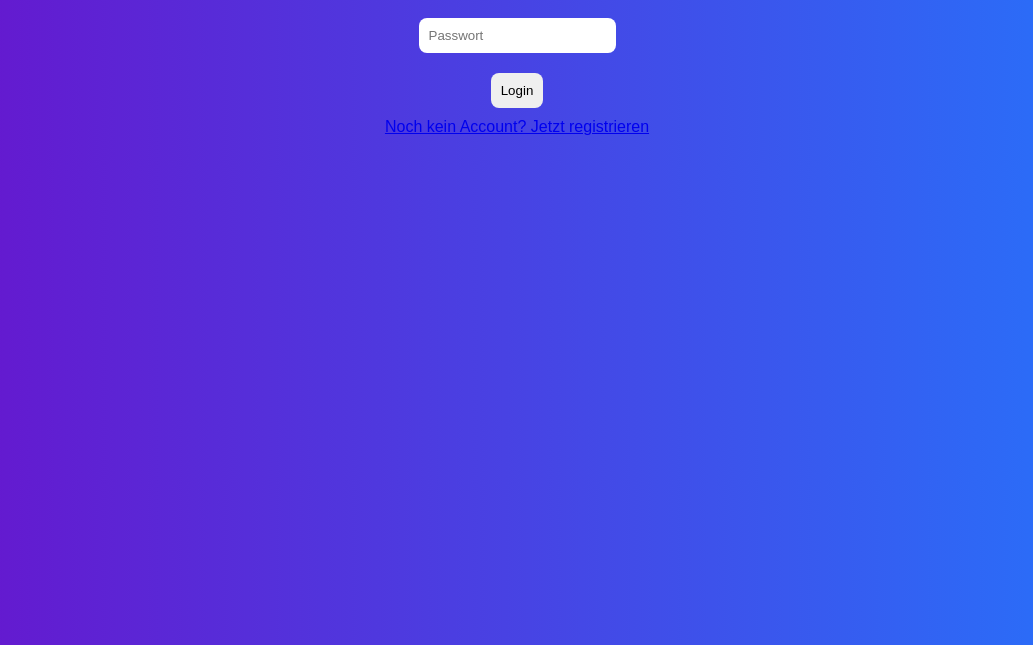
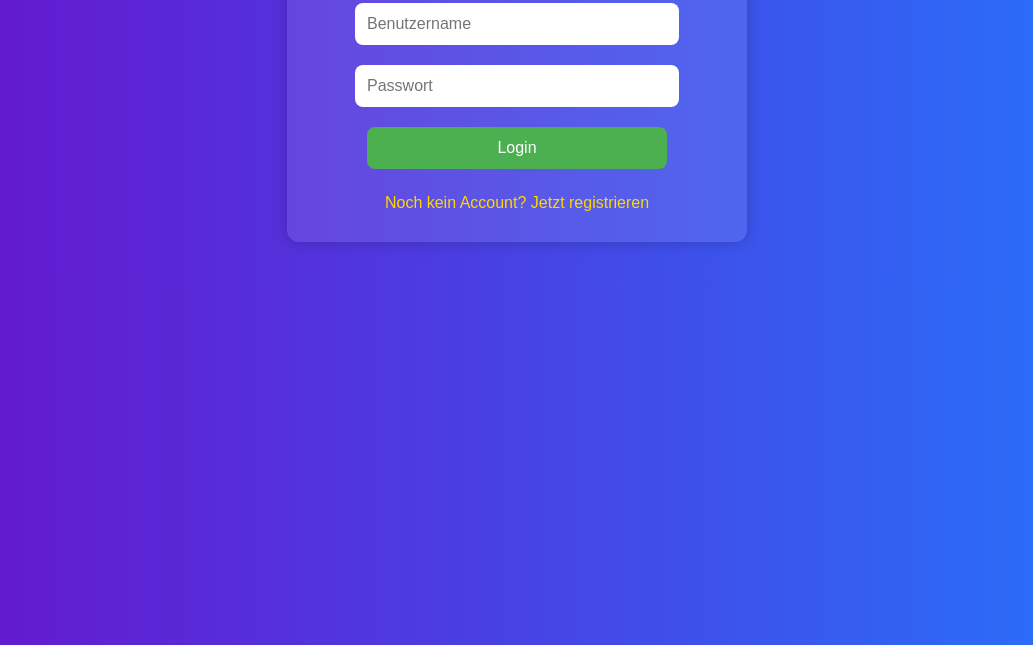
Before and after one commit to Arthi2025/2, a website: page public/login.html in a window 1280 px wide. Shown: the part 155-800 px from the top of the page, without its empty margins (123-1156 px from the left). Drawn offline with Linux system fonts and the light colour scheme.

Commit message:
Update style.css

```diff
--- a/public/css/style.css
+++ b/public/css/style.css
@@ -1,20 +1,53 @@
 body {
-  font-family: 'Arial', sans-serif;
+  font-family: Arial, sans-serif;
   background: linear-gradient(to right, #6a11cb, #2575fc);
-  color: white;
+  color: #fff;
   text-align: center;
-  padding: 20px;
+  padding: 40px 20px;
+  margin: 0;
 }
-input, button, select {
-  padding: 10px;
-  margin: 10px;
+
+.container {
+  background: rgba(255, 255, 255, 0.1);
+  padding: 30px;
+  border-radius: 12px;
+  max-width: 400px;
+  margin: auto;
+  box-shadow: 0 0 15px rgba(0,0,0,0.2);
+}
+
+h1 {
+  margin-bottom: 20px;
+}
+
+input, button {
+  padding: 12px;
+  margin: 10px 0;
   border-radius: 8px;
   border: none;
+  font-size: 16px;
+  width: 90%;
+  max-width: 300px;
 }
-.card {
-  background: rgba(255,255,255,0.2);
-  padding: 15px;
-  border-radius: 10px;
-  margin: 10px auto;
-  width: 300px;
+
+button {
+  background-color: #4CAF50;
+  color: white;
+  cursor: pointer;
+  transition: background 0.3s ease;
 }
+
+button:hover {
+  background-color: #45a049;
+}
+
+a {
+  display: block;
+  margin-top: 15px;
+  color: #ffd700;
+  text-decoration: none;
+}
+
+a:hover {
+  text-decoration: underline;
+}
```
